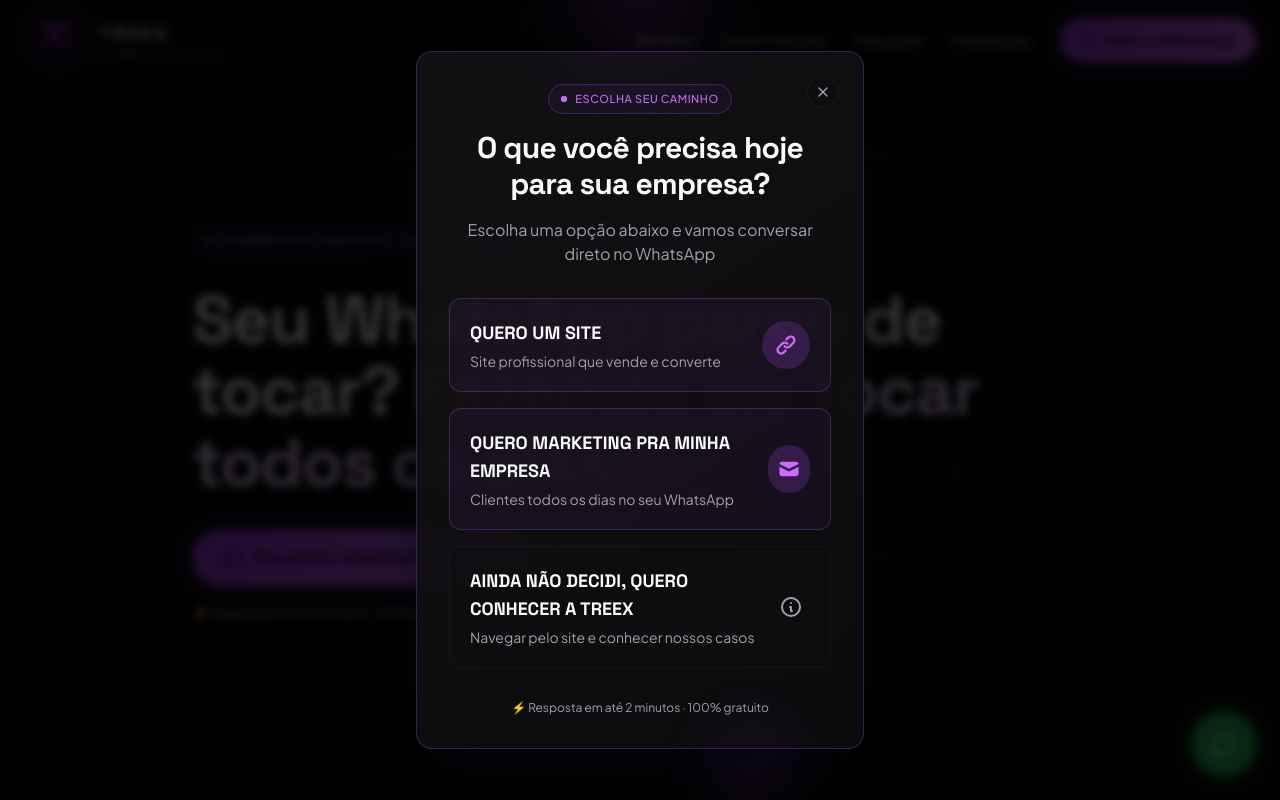
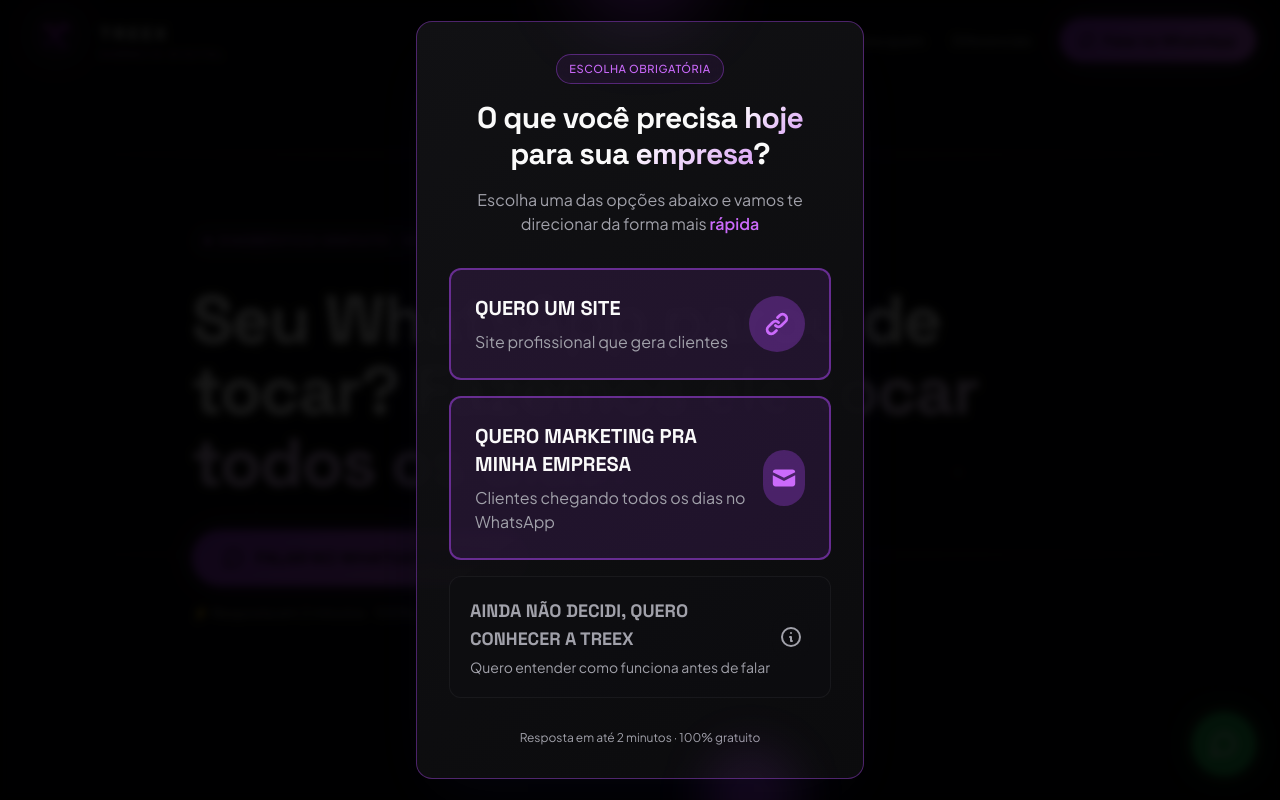
Before and after one commit to TreexOnline/TreexAgencia, a React (Vite) app: page / in a window 1280 px wide. Shown: the top 800 px of the page. Built offline with nearby package versions, Linux system fonts and the light colour scheme; the HTML template or start-up script is replaced by a standard one.

Commit message:
Melhorar modal forçado: remover X, destacar palavras-chave, hierarquia visual e bloquear fechamento sem escolha

```diff
--- a/src/components/ModalEntrada.tsx
+++ b/src/components/ModalEntrada.tsx
@@ -1,5 +1,4 @@
 import { useEffect, useState } from "react";
-import { X } from "lucide-react";
 
 const ModalEntrada = () => {
   const [isVisible, setIsVisible] = useState(false);
@@ -23,13 +22,6 @@ const ModalEntrada = () => {
     }
   }, []);
 
-  const handleClose = () => {
-    setIsAnimating(false);
-    setTimeout(() => {
-      setIsVisible(false);
-    }, 300);
-  };
-
   const handleWhatsAppRedirect = (message: string) => {
     const encodedMessage = encodeURIComponent(message);
     window.open(`https://wa.me/5518991913165?text=${encodedMessage}`, '_blank');
@@ -44,93 +36,82 @@ const ModalEntrada = () => {
   };
 
   const handleConhecerClick = () => {
-    handleClose();
+    setIsAnimating(false);
+    setTimeout(() => {
+      setIsVisible(false);
+    }, 300);
   };
 
   if (!isVisible) return null;
 
   return (
     <div
-      className={`fixed inset-0 z-50 flex items-center justify-center bg-black/80 backdrop-blur-sm transition-all duration-300 ${
+      className={`fixed inset-0 z-50 flex items-center justify-center bg-black/90 backdrop-blur-sm transition-all duration-300 ${
         isAnimating ? 'opacity-100' : 'opacity-0'
       }`}
-      onClick={handleClose}
     >
       <div
-        className={`relative mx-4 w-full max-w-md transform rounded-2xl border border-primary/30 bg-gradient-card p-6 shadow-elevated transition-all duration-500 sm:mx-auto sm:p-8 ${
+        className={`relative mx-4 w-full max-w-md transform rounded-2xl border border-primary/40 bg-gradient-card p-6 shadow-elevated transition-all duration-500 sm:mx-auto sm:p-8 ${
           isAnimating ? 'scale-100 opacity-100' : 'scale-95 opacity-0'
         }`}
-        onClick={(e) => e.stopPropagation()}
       >
-        {/* Botão de fechar */}
-        <button
-          onClick={handleClose}
-          className="absolute right-4 top-4 flex h-8 w-8 items-center justify-center rounded-full border border-border/50 bg-card/50 text-muted-foreground transition-all hover:border-primary/40 hover:text-foreground sm:right-6 sm:top-6"
-        >
-          <X className="h-4 w-4" />
-        </button>
-
         {/* Conteúdo do modal */}
         <div className="text-center">
-          {/* Badge animado */}
-          <div className="mb-4 inline-flex items-center gap-2 rounded-full border border-primary/30 bg-primary/[0.06] px-3 py-1.5 text-[10px] font-medium uppercase tracking-wider text-primary-glow backdrop-blur sm:text-[11px]">
-            <span className="relative flex h-1.5 w-1.5 shrink-0">
-              <span className="absolute inline-flex h-full w-full animate-ping rounded-full bg-primary-glow opacity-75" />
-              <span className="relative inline-flex h-1.5 w-1.5 rounded-full bg-primary-glow" />
-            </span>
-            <span>Escolha seu caminho</span>
+          {/* Badge */}
+          <div className="mb-4 inline-flex items-center gap-2 rounded-full border border-primary/40 bg-primary/[0.08] px-3 py-1.5 text-[10px] font-medium uppercase tracking-wider text-primary-glow backdrop-blur sm:text-[11px]">
+            <span>Escolha obrigatória</span>
           </div>
 
-          {/* Título */}
+          {/* Título com palavras destacadas */}
           <h2 className="font-display text-xl font-bold leading-tight text-foreground sm:text-2xl md:text-3xl">
-            O que você precisa hoje para sua empresa?
+            O que você precisa <span className="text-gradient">hoje</span> para sua <span className="text-gradient">empresa</span>?
           </h2>
 
-          {/* Subtítulo */}
+          {/* Subtítulo com palavra destacada */}
           <p className="mt-3 text-sm text-muted-foreground sm:mt-4 sm:text-base">
-            Escolha uma opção abaixo e vamos conversar direto no WhatsApp
+            Escolha uma das opções abaixo e vamos te direcionar da forma mais <span className="font-semibold text-primary-glow">rápida</span>
           </p>
 
           {/* Botões */}
           <div className="mt-6 space-y-3 sm:mt-8 sm:space-y-4">
-            {/* Botão 1 - Site */}
+            {/* Botão 1 - Site (MAIOR DESTAQUE) */}
             <button
               onClick={handleSiteClick}
-              className="group w-full rounded-xl border border-primary/30 bg-primary/[0.06] p-4 text-left transition-all hover:border-primary/50 hover:bg-primary/[0.1] hover:shadow-glow-soft sm:p-5"
+              className="group w-full rounded-xl border-2 border-primary/50 bg-primary/[0.12] p-5 text-left transition-all hover:border-primary/70 hover:bg-primary/[0.18] hover:shadow-glow-soft hover:scale-[1.02] sm:p-6"
             >
               <div className="flex items-center justify-between">
                 <div>
-                  <div className="font-display text-base font-bold text-foreground sm:text-lg">
+                  <div className="font-display text-lg font-bold text-foreground sm:text-xl">
                     QUERO UM SITE
                   </div>
-                  <div className="mt-1 text-xs text-muted-foreground sm:text-sm">
-                    Site profissional que vende e converte
+                  <div className="mt-2 text-sm text-muted-foreground sm:text-base">
+                    Site profissional que gera clientes
                   </div>
                 </div>
-                <div className="flex h-10 w-10 items-center justify-center rounded-full bg-primary/20 text-primary-glow transition-all group-hover:bg-primary/30 group-hover:shadow-glow sm:h-12 sm:w-12">
-                  <svg className="h-5 w-5 sm:h-6 sm:w-6" fill="currentColor" viewBox="0 0 20 20">
+                <div className="flex h-12 w-12 items-center justify-center rounded-full bg-primary/30 text-primary-glow transition-all group-hover:bg-primary/40 group-hover:shadow-glow sm:h-14 sm:w-14">
+                  <svg className="h-6 w-6 sm:h-7 sm:w-7" fill="currentColor" viewBox="0 0 20 20">
                     <path d="M12.586 4.586a2 2 0 112.828 2.828l-3 3a2 2 0 01-2.828 0 1 1 0 00-1.414 1.414 4 4 0 005.656 0l3-3a4 4 0 00-5.656-5.656l-1.5 1.5a1 1 0 101.414 1.414l1.5-1.5zm-5 5a2 2 0 012.828 0 1 1 0 101.414-1.414 4 4 0 00-5.656 0l-3 3a4 4 0 105.656 5.656l1.5-1.5a1 1 0 10-1.414-1.414l-1.5 1.5a2 2 0 11-2.828-2.828l3-3z" />
                   </svg>
                 </div>
               </div>
             </button>
 
-            {/* Botão 2 - Marketing */}
+            {/* Botão 2 - Marketing (MAIOR DESTAQUE) */}
             <button
               onClick={handleMarketingClick}
-              className="group w-full rounded-xl border border-primary/30 bg-primary/[0.06] p-4 text-left transition-all hover:border-primary/50 hover:bg-primary/[0.1] hover:shadow-glow-soft sm:p-5"
+              className="group w-full rounded-xl border-2 border-primary/50 bg-primary/[0.12] p-5 text-left transition-all hover:border-primary/70 hover:bg-primary/[0.18] hover:shadow-glow-soft hover:scale-[1.02] sm:p-6"
             >
               <div className="flex items-center justify-between">
                 <div>
-                  <div className="font-display text-base font-bold text-foreground sm:text-lg">
+                  <div className="font-display text-lg font-bold text-foreground sm:text-xl">
                     QUERO MARKETING PRA MINHA EMPRESA
                   </div>
-                  <div className="mt-1 text-xs text-muted-foreground sm:text-sm">
-                    Clientes todos os dias no seu WhatsApp
+                  <div className="mt-2 text-sm text-muted-foreground sm:text-base">
+                    Clientes chegando todos os dias no WhatsApp
                   </div>
                 </div>
-                <div className="flex h-10 w-10 items-center justify-center rounded-full bg-primary/20 text-primary-glow transition-all group-hover:bg-primary/30 group-hover:shadow-glow sm:h-12 sm:w-12">
-                  <svg className="h-5 w-5 sm:h-6 sm:w-6" fill="currentColor" viewBox="0 0 20 20">
+                <div className="flex h-12 w-12 items-center justify-center rounded-full bg-primary/30 text-primary-glow transition-all group-hover:bg-primary/40 group-hover:shadow-glow sm:h-14 sm:w-14">
+                  <svg className="h-6 w-6 sm:h-7 sm:w-7" fill="currentColor" viewBox="0 0 20 20">
                     <path d="M2.003 5.884L10 9.882l7.997-3.998A2 2 0 0016 4H4a2 2 0 00-1.997 1.884z" />
                     <path d="M18 8.118l-8 4-8-4V14a2 2 0 002 2h12a2 2 0 002-2V8.118z" />
                   </svg>
@@ -138,21 +119,21 @@ const ModalEntrada = () => {
               </div>
             </button>
 
-            {/* Botão 3 - Conhecer */}
+            {/* Botão 3 - Conhecer (MENOR DESTAQUE) */}
             <button
               onClick={handleConhecerClick}
-              className="group w-full rounded-xl border border-border/50 bg-card/50 p-4 text-left transition-all hover:border-primary/40 hover:bg-card/70 sm:p-5"
+              className="group w-full rounded-xl border border-border/60 bg-card/60 p-4 text-left transition-all hover:border-primary/30 hover:bg-card/80 sm:p-5"
             >
               <div className="flex items-center justify-between">
                 <div>
-                  <div className="font-display text-base font-bold text-foreground sm:text-lg">
+                  <div className="font-display text-base font-bold text-muted-foreground transition-all group-hover:text-foreground sm:text-lg">
                     AINDA NÃO DECIDI, QUERO CONHECER A TREEX
                   </div>
                   <div className="mt-1 text-xs text-muted-foreground sm:text-sm">
-                    Navegar pelo site e conhecer nossos casos
+                    Quero entender como funciona antes de falar
                   </div>
                 </div>
-                <div className="flex h-10 w-10 items-center justify-center rounded-full bg-card/30 text-muted-foreground transition-all group-hover:bg-primary/20 group-hover:text-primary-glow sm:h-12 sm:w-12">
+                <div className="flex h-10 w-10 items-center justify-center rounded-full bg-card/40 text-muted-foreground transition-all group-hover:bg-primary/20 group-hover:text-primary-glow sm:h-12 sm:w-12">
                   <svg className="h-5 w-5 sm:h-6 sm:w-6" fill="none" stroke="currentColor" viewBox="0 0 24 24">
                     <path strokeLinecap="round" strokeLinejoin="round" strokeWidth={2} d="M13 16h-1v-4h-1m1-4h.01M21 12a9 9 0 11-18 0 9 9 0 0118 0z" />
                   </svg>
@@ -161,15 +142,15 @@ const ModalEntrada = () => {
             </button>
           </div>
 
-          {/* Texto de ajuda */}
+          {/* Texto de ajuda sem emoji */}
           <p className="mt-6 text-xs text-muted-foreground sm:mt-8">
-            ⚡ Resposta em até 2 minutos · 100% gratuito
+            Resposta em até 2 minutos · 100% gratuito
           </p>
         </div>
 
         {/* Elementos decorativos */}
-        <div className="pointer-events-none absolute -top-32 left-1/2 h-32 w-32 -translate-x-1/2 rounded-full bg-primary/10 blur-2xl" />
-        <div className="pointer-events-none absolute -bottom-16 right-16 h-24 w-24 rounded-full bg-primary/5 blur-xl" />
+        <div className="pointer-events-none absolute -top-32 left-1/2 h-32 w-32 -translate-x-1/2 rounded-full bg-primary/15 blur-2xl" />
+        <div className="pointer-events-none absolute -bottom-16 right-16 h-24 w-24 rounded-full bg-primary/10 blur-xl" />
       </div>
     </div>
   );
```
